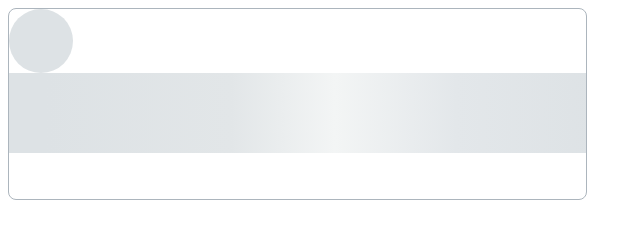
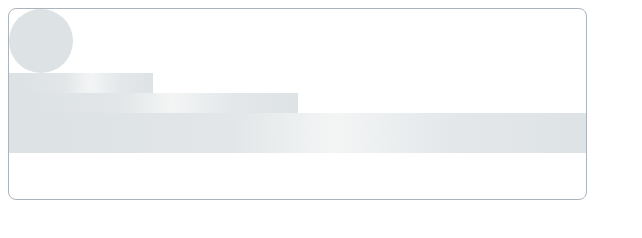
Before and after one commit to js-tasks-ru/htmlcss-20220414_roman645, a website: page 04-lection2/02-skeleton/index.html in a window 1280 px wide. Shown: the whole page, without its empty margins (0-642 px from the left). Drawn offline with Linux system fonts and the light colour scheme.

Commit message:
skeleton_solution

```diff
--- a/04-lection2/02-skeleton/skeleton.css
+++ b/04-lection2/02-skeleton/skeleton.css
@@ -1,10 +1,8 @@
 .skeleton {
 width: 579px;
 height: 192px;
-left: 537px;
-top: 819px;
-background: #FFFFFF;
-border: 1px solid #ACB5BD;
+background: var(--white);
+border: 1px solid var(--grey-3);
 box-sizing: border-box;
 border-radius: 8px;
 }
@@ -16,26 +14,25 @@ border-radius: 8px;
 .skeleton__avatar{
 width: 64px;
 height: 64px;
-left: 561px;
-top: 843px;
-background: #DDE2E5;
+background: var(--grey-2);
 border-radius: 64px;
 }
 
-.skeleton__bottom{
+.skeleton__bottom {
 
 }
 
 .skeleton__line, .skeleton__line_short, .skeleton__line_middle{
 height: 20px;
+width: 100%;
 background: linear-gradient(92.51deg, #DDE2E5 6.44%, #E2E6E8 38.47%, #F3F5F5 56.48%, #E3E7EA 77.5%, #DDE2E5 102.52%);
 }
 
 .skeleton__line_short{
-
+width: 25%;
 }
 
 
 .skeleton__line_middle{
-
+width: 50%;
 }
```
